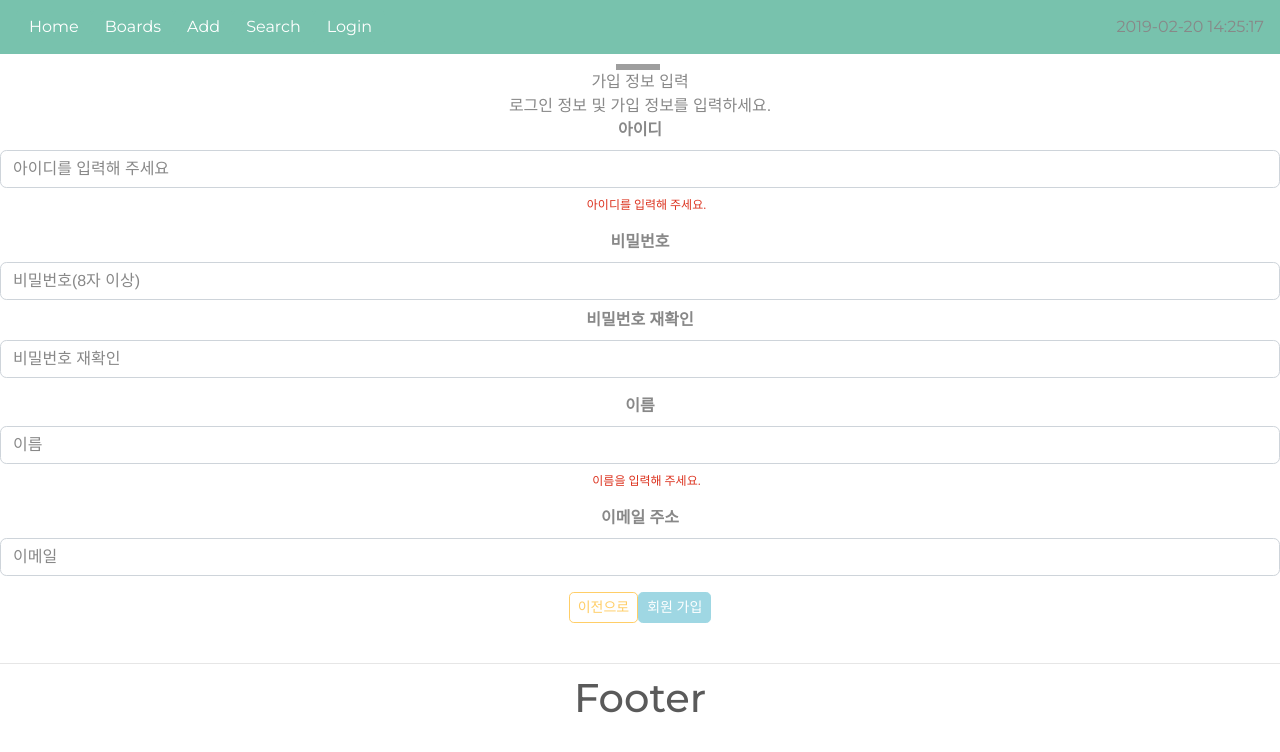
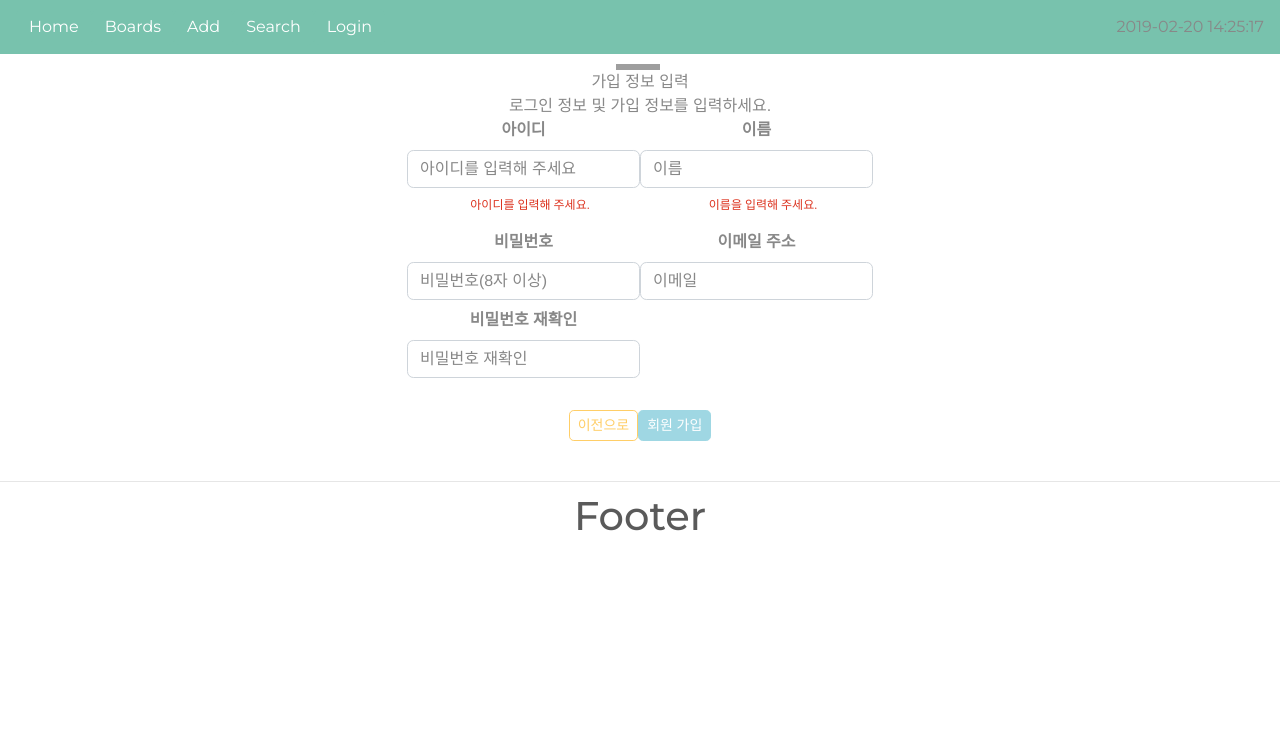
Before and after one commit to baebyoungjoo/vue-springboot-toy01, a Vue app in the folder frontend/: page /join/signUp in a window 1280 px wide. Shown: the top 752 px of the page. Built offline with nearby package versions, Linux system fonts and the light colour scheme; grey boxes are pictures that could not be loaded; what vuejs-noty would draw is missing.

Commit message:
회원가입 리다이렉션
일단 홈으로
입력 폼 디자인...

```diff
--- a/frontend/src/components/joins/SignUp.vue
+++ b/frontend/src/components/joins/SignUp.vue
@@ -8,7 +8,7 @@
     가입 정보 입력<br>
     로그인 정보 및 가입 정보를 입력하세요.
 
-    <div class="form-group">
+    <div class="form-group row justify-content-md-center">
       <div>
         <dl>
           <dt><label>아이디</label></dt>
@@ -109,19 +109,19 @@
         </dl>
       </div>
     </div>
-
+    <!-- <pre>{{$v.$invalid}}</pre> -->
     <router-link class="btn btn-sm btn-outline-warning" to="/join/joinTerms">이전으로</router-link>
     <!-- TODO 회원가입 완료 -> 어디로 리다이렉션? 보통은 메인화면으로..?? 로그인페이지..?-->
-    <!-- <router-link to="/login"> -->
+    <router-link to="/">
       <button @click="saveMember" :disabled="invalidChecker == 1" class="btn btn-sm btn-info">회원 가입</button>
-    <!-- </router-link> -->
+    </router-link>
   </div>
 </template>
 
 <script>
 /* TODO */
 import { axiosInstanceMember } from '../../http-common'
-import { required, minLength, sameAs, helpers, email, numeric, not, async, isUnique, alpha } from 'vuelidate/lib/validators'
+import { required, minLength, sameAs, helpers, email, numeric, not, async} from 'vuelidate/lib/validators'
 
 export default {
   name: "signUp",
@@ -215,7 +215,6 @@ export default {
             theme: 'semanticui',
             timeout: 3000
           })
-          // console.log(response.data);
         })
         .catch(e => {
           console.log(e);
```
